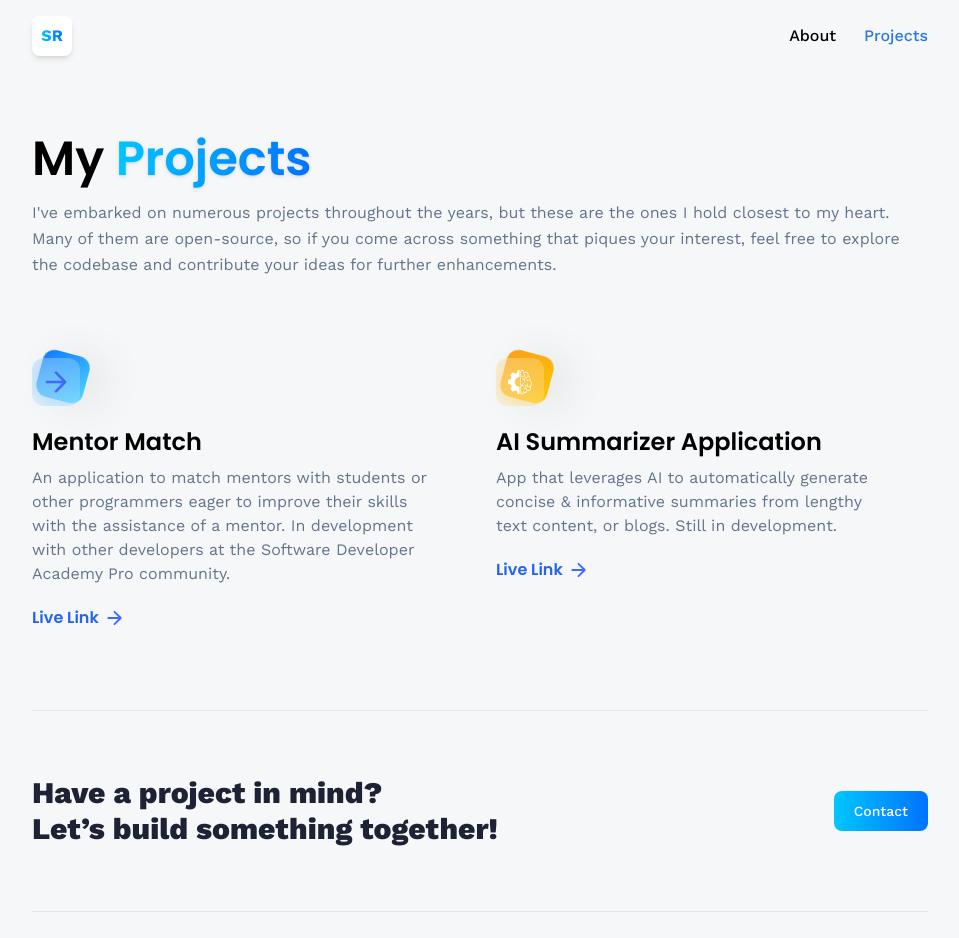
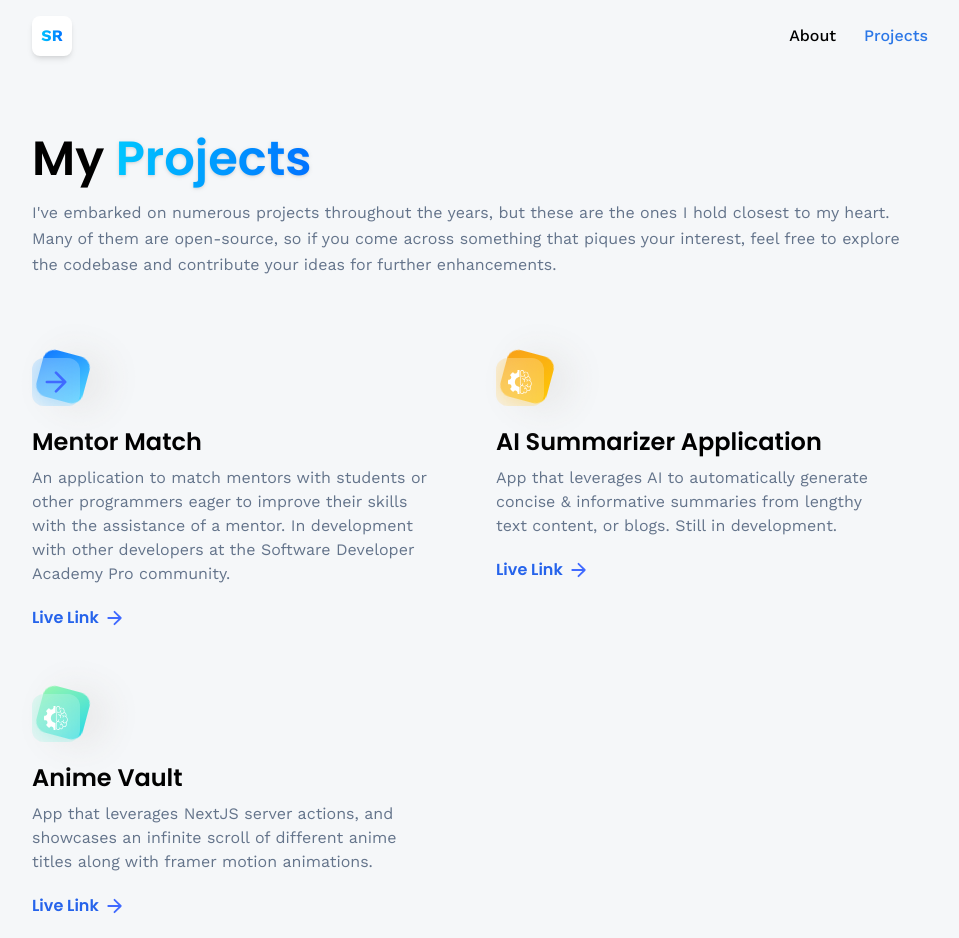
Before and after one commit to reuterShawn/threejs-porfolio, a React (Vite) app: page /projects in a window 1280 px wide. Shown: the top 938 px of the page, without its empty margins (160-1119 px from the left). Built offline with nearby package versions, Linux system fonts and the light colour scheme; no server answers.

Commit message:
Add anime vault to list of projects

```diff
--- a/src/constants/index.js
+++ b/src/constants/index.js
@@ -91,7 +91,7 @@ export const experiences = [
     date: "May 2023 - Present: Contract Work",
     points: [
       "Implemented Gamipress to add gamification with Tutor LMS ",
-      "Developing and maintaining Wordpress Blog, and subscription based Christian content at my client educateforlife.org.",
+      "Developing and maintaining Wordpress Blog, and subscription based Christian content at my client's website educateforlife.org.",
     ],
   },
 ];
@@ -131,4 +131,12 @@ export const projects = [
       "App that leverages AI to automatically generate concise & informative summaries from lengthy text content, or blogs. Still in development.",
     link: "https://github.com/reuterShawn/ai-summarizer",
   },
+  {
+    iconUrl: summiz,
+    theme: "btn-back-green",
+    name: "Anime Vault",
+    description:
+      "App that leverages NextJS server actions, and showcases an infinite scroll of different anime titles along with framer motion animations.",
+    link: "https://anime-vault-git-feat-framer-motion-js-mastery-pro.vercel.app/",
+  },
 ];
```
